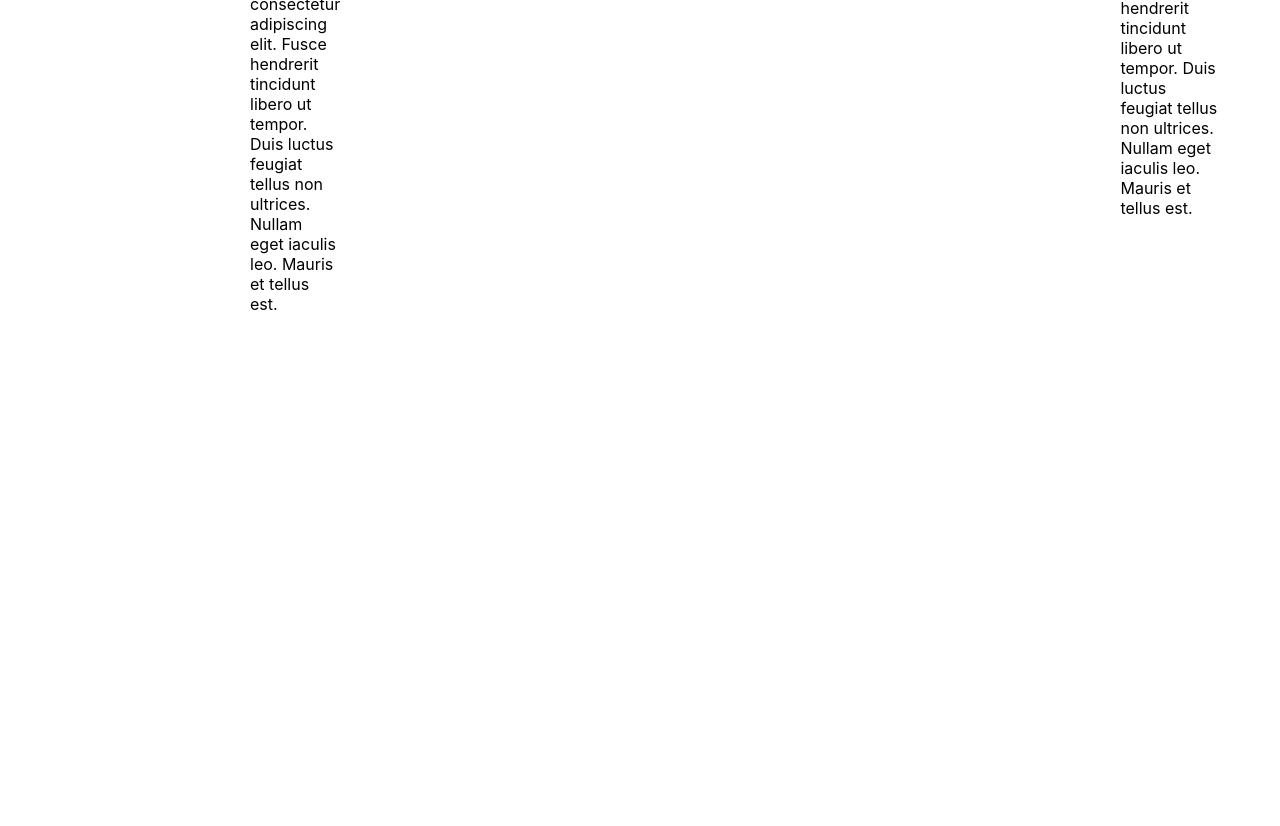
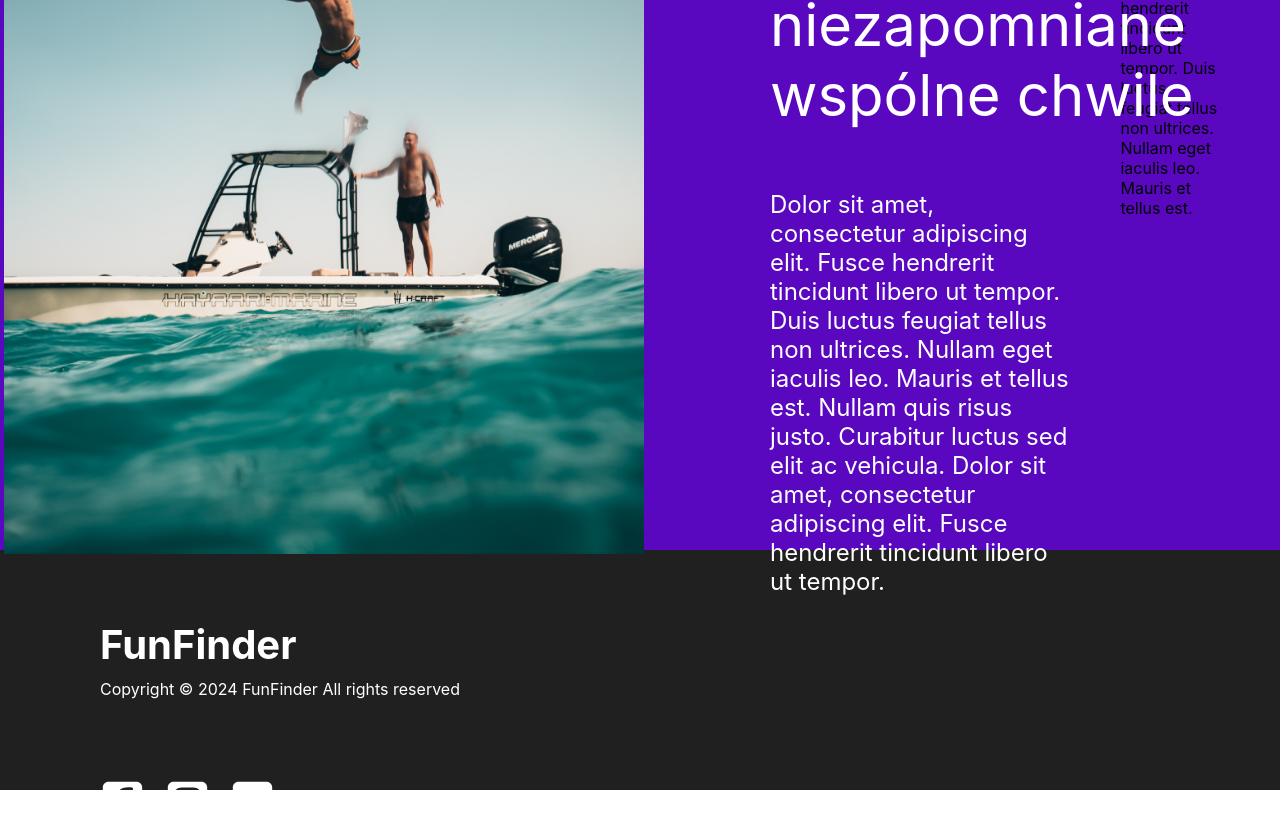
Before and after one commit to Lukang11/Inzynierka, a React (Create React App) app in the folder fun-finder-frontend/: page / in a window 1280 px wide. Shown: the part 2080-2906 px from the top of the page. Before the commit the page ends 2444 px from the top, so only its background shows below. Built offline with nearby package versions, Linux system fonts and the light colour scheme.

Commit message:
UI finished

```diff
--- a/fun-finder-frontend/src/Components/WelcomePage/Card.js
+++ b/fun-finder-frontend/src/Components/WelcomePage/Card/Card.js
@@ -1,5 +1,5 @@
 import React from "react";
-import "./WelcomePage.css";
+import "../WelcomePage.css";
 
 function Card(props) {
     return (
--- a/fun-finder-frontend/src/Components/WelcomePage/WelcomePage.css
+++ b/fun-finder-frontend/src/Components/WelcomePage/WelcomePage.css
@@ -1,5 +1,3 @@
-/* FIRST SECTION */
-
 .first-section {
     background-color: #FFFF;
     height: 100vh;
@@ -41,6 +39,22 @@ font-size: 24px;
 padding-left: 100px;
 padding-top: 60px;
 padding-right: 200px;
+}
+
+.section-title2 {
+    color: #FFFF;
+    padding-top: 20vh;
+    padding-left: 100px;
+    font-size: 58px;
+
+}
+
+.section-text2 {
+font-size: 24px;
+padding-left: 100px;
+padding-top: 60px;
+padding-right: 200px;
+color: #FFFF;
 }
 
 .section-filled-btn {
@@ -85,6 +99,11 @@ padding-right: 200px;
     width: 400px;
     background-color: #FFFF;
     border-radius: 20px;
+    transition: all 0.5s;
+}
+
+.card:hover {
+  transform: scale(1.2);
 }
 
 .card-title {
@@ -105,11 +124,51 @@ padding: 200px;
 }
 
 .third-section {
-    background-color: purple;
+    background-color: var(--mainpurple);
     height: 100vh;
 }
 
-.fourth-section {
-    background-color: purple;
-    height: 100vh;
+.footer {
+    background-color: #212020;
+    height: 30vh;
+    width: 100vw;
 }
+
+.footer-title {
+    color: #FFFF;
+    font-size: 40px;
+    font-weight: bold;
+    padding-top: 70px;
+    padding-left: 100px;
+}
+
+.footer-text {
+    color: #FFFF;
+    padding-top: 10px;
+    padding-left: 100px;
+}
+
+.footer-links {
+    padding-left: 90px;
+    padding-top: 80px;
+    display: flex;
+
+}
+
+
+.footer-icon > * {
+  height: 45px;
+  width: 45px;
+  color: white;
+}
+.footer-icon {
+  height: 45px;
+  width: 45px;
+  margin-left: 10px;
+  margin-right: 10px;
+  transition: all 0.5s;
+}
+
+.footer-icon:hover {
+  transform: scale(1.2);
+}
--- a/fun-finder-frontend/src/Components/WelcomePage/WelcomePage.js
+++ b/fun-finder-frontend/src/Components/WelcomePage/WelcomePage.js
@@ -1,8 +1,15 @@
 import React from "react";
 import "./WelcomePage.css";
 import firstSectionImg from "./Images/first-section-img.png";
-import Card from "./Card.js";
-import data from "./CardData.js";
+import thirdSectionImg from "./Images/third-section-img.png";
+import Card from "./Card/Card.js";
+import data from "./Card/CardData.js";
+import { FontAwesomeIcon } from "@fortawesome/react-fontawesome";
+import {
+    faSquareFacebook,
+    faSquareInstagram,
+    faSquareTwitter,
+} from "@fortawesome/free-brands-svg-icons";
 
 function WelcomePage() {
 
@@ -52,6 +59,45 @@ function WelcomePage() {
                 <div className="cards-container">{cards}</div>
 
             </div>
+
+
+            <div className="third-section">
+                <div className="container">
+                    <div className="left">
+                        <img src={thirdSectionImg} className="fullscreenImg" />
+                    </div>
+
+                    <div className="right">
+                        <div className="section-title2">Spędź niezapomniane
+wspólne chwile</div>
+                        <div className="section-text2">Dolor sit amet, consectetur adipiscing elit. Fusce hendrerit tincidunt libero ut tempor. Duis luctus feugiat tellus non ultrices. Nullam eget iaculis leo. Mauris et tellus est. Nullam quis risus justo. Curabitur luctus sed elit ac vehicula. Dolor sit amet, consectetur adipiscing elit. Fusce hendrerit tincidunt libero ut tempor. </div>
+
+
+                    </div>
+
+
+                </div>
+            </div>
+
+
+
+            <div className="footer">
+                <div className="footer-title">FunFinder</div>
+                <div className="footer-text">Copyright © 2024 FunFinder All rights reserved</div>
+                <div className="footer-links">
+                    <div className="footer-icon">
+                        <FontAwesomeIcon icon={faSquareFacebook} />
+                    </div>
+                    <div className="footer-icon">
+                        {" "}
+                        <FontAwesomeIcon icon={faSquareInstagram} />
+                    </div>
+                    <div className="footer-icon">
+                        {" "}
+                        <FontAwesomeIcon icon={faSquareTwitter} />
+                    </div>
+                </div>
+            </div>
         </div>
     );
 }
```
Also changed, not shown: fun-finder-frontend/src/Components/WelcomePage/Card/CardData.js (renamed from fun-finder-frontend/src/Components/WelcomePage/CardData.js), fun-finder-frontend/src/Components/WelcomePage/Images/third-section-img.png (added).
